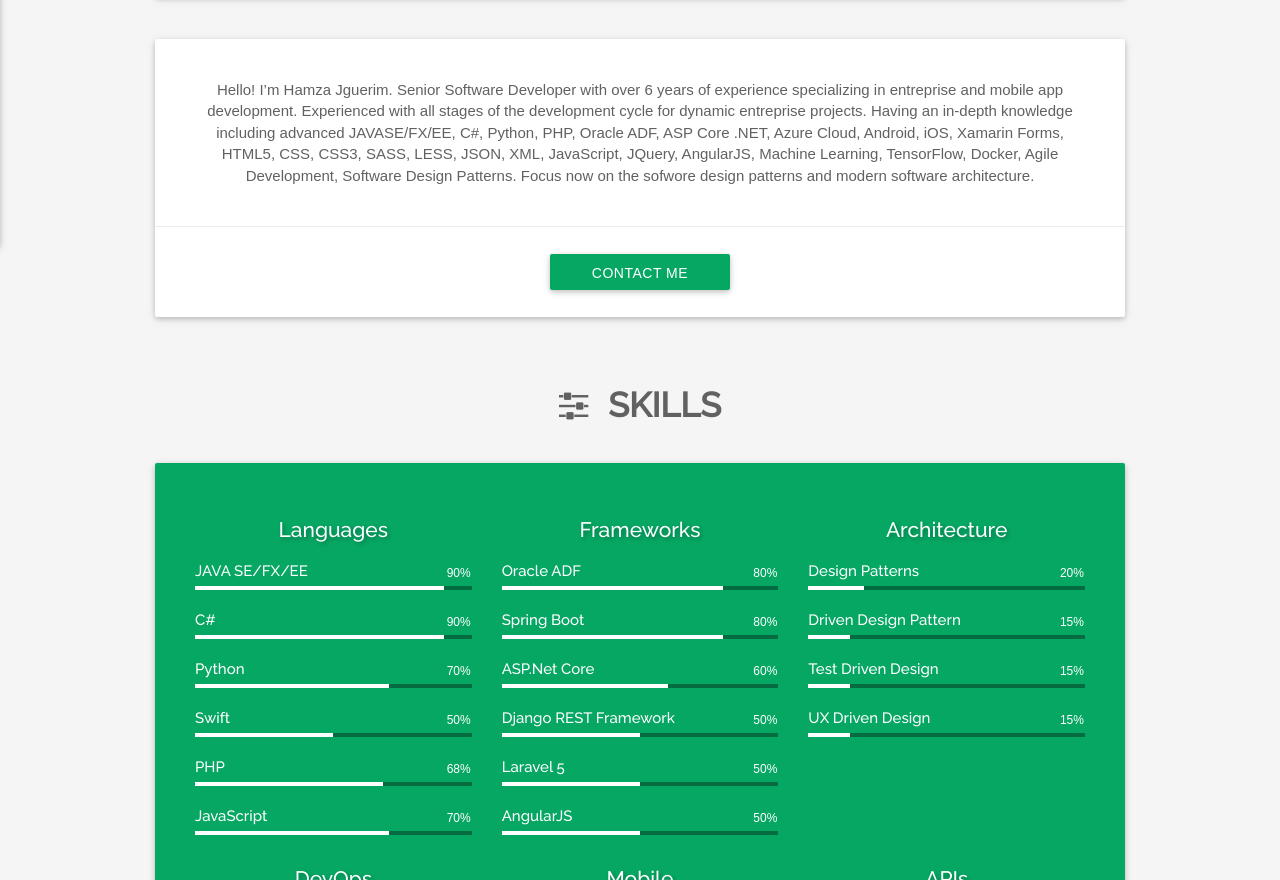
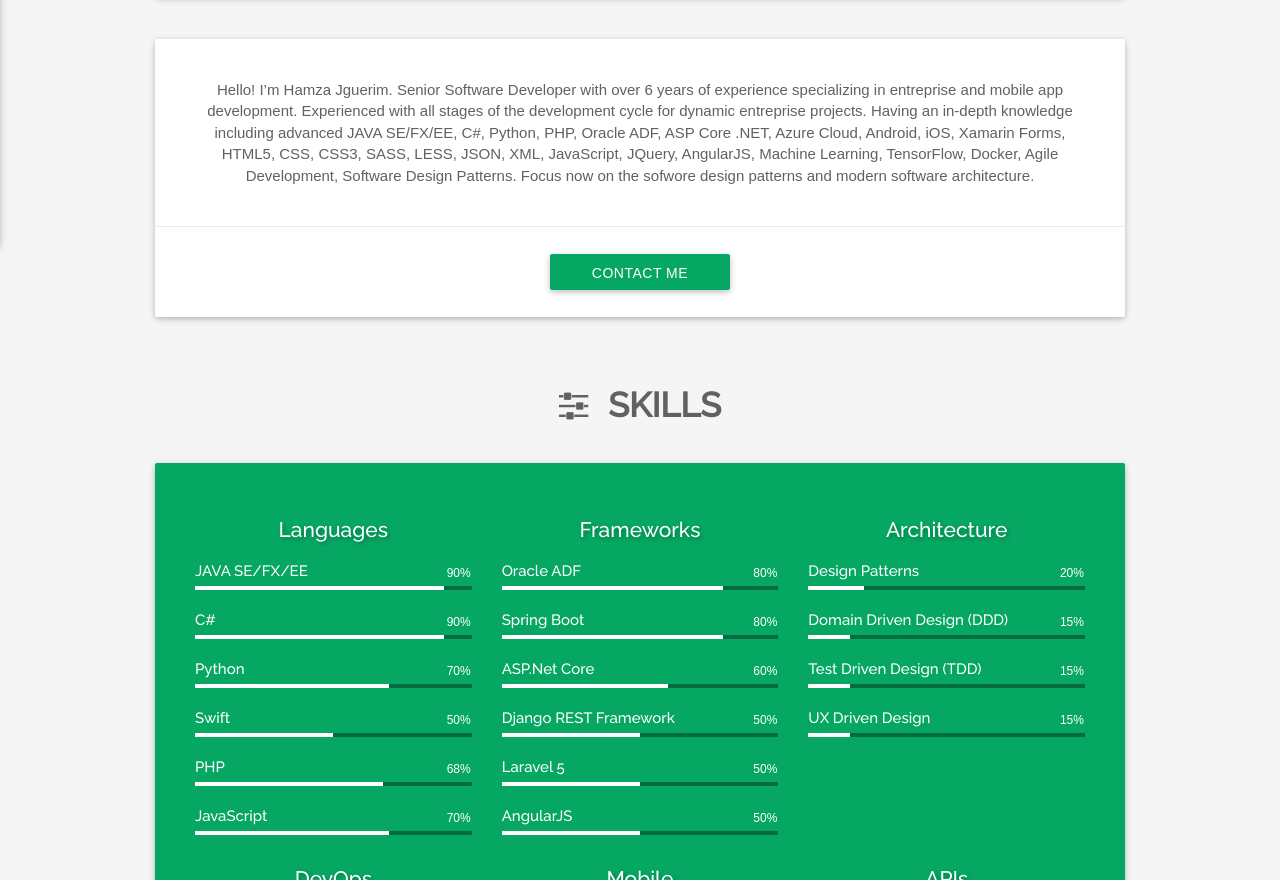
Before and after one commit to hamzajg/hamzajg.github.io, a plain HTML site: page index.html in a window 1280 px wide. Shown: the part 554-1434 px from the top of the page. Drawn offline with Linux system fonts and the light colour scheme; some packages are replaced by stand-ins of ours; a web font is replaced by a local one.

Commit message:
Work On The index page..

```diff
--- a/index.html
+++ b/index.html
@@ -214,7 +214,7 @@
                                 <p>
                                     Hello! I’m Hamza Jguerim. Senior Software Developer with over 6 years of experience specializing in entreprise and mobile app development. Experienced
                                     with all stages of the development cycle for dynamic entreprise projects. Having an in-depth knowledge
-                                    including advanced JAVASE/FX/EE, C#, Python, PHP, Oracle ADF, ASP Core .NET, Azure Cloud, Android, iOS, Xamarin Forms,
+                                    including advanced JAVA SE/FX/EE, C#, Python, PHP, Oracle ADF, ASP Core .NET, Azure Cloud, Android, iOS, Xamarin Forms,
                                     HTML5, CSS, CSS3, SASS, LESS, JSON, XML, JavaScript, JQuery, AngularJS, Machine Learning, TensorFlow, Docker, Agile Development, Software Design Patterns.
                                     Focus now on the sofwore design patterns and modern software architecture.
                                 </p>
@@ -380,7 +380,7 @@
                                 <!-- SECOND SKILL BAR  -->
                                 <div class="skillbar" data-percent="15%">
                                     <div class="skillbar-title">
-                                        <span>Driven Design Pattern</span>
+                                        <span>Domain Driven Design (DDD)</span>
                                     </div>
                                     <div class="skillbar-bar"></div>
                                     <div class="skill-bar-percent">15%</div>
@@ -388,7 +388,7 @@
                                 <!-- THIRD SKILL BAR  -->
                                 <div class="skillbar" data-percent="15%">
                                     <div class="skillbar-title">
-                                        <span>Test Driven Design</span>
+                                        <span>Test Driven Design (TDD)</span>
                                     </div>
                                     <div class="skillbar-bar"></div>
                                     <div class="skill-bar-percent">15%</div>
```
